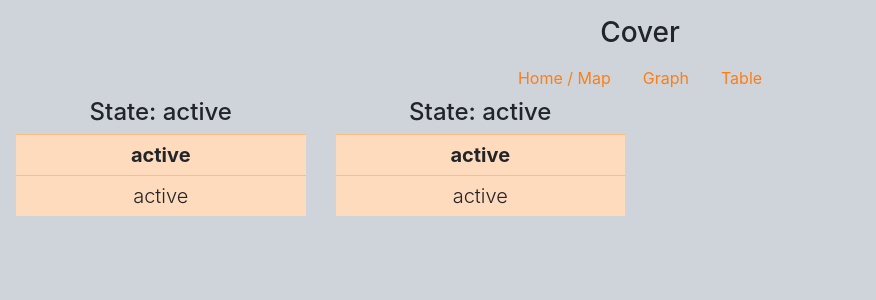
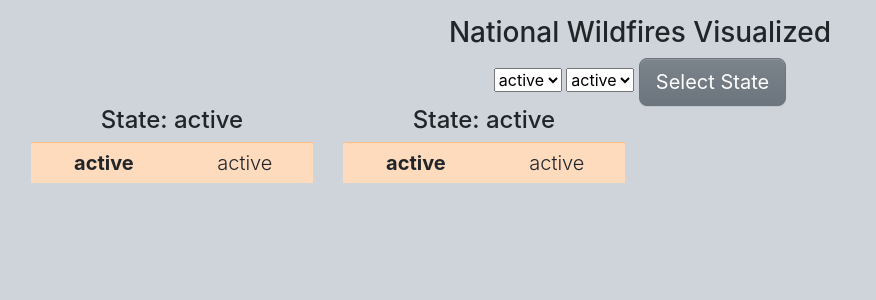
Before and after one commit to BryanSouza91/National-Wildfires-Visualized, a Flask app: template templates/table.html in a window 1280 px wide. Shown: the top 300 px of the page, without its empty margins (0-876 px from the left). Run offline with Flask 2, Linux system fonts and the light colour scheme; the template is opened without the code that fills it: most values are stand-ins (such as "Sample title", 1, 10 or a date in 2020); some libraries are stand-ins or nearby versions.

Commit message:
Figured out the form request handling in flask to build the table

```diff
--- a/app.py
+++ b/app.py
@@ -1,6 +1,6 @@
 import numpy as np
 import os
-from flask import Flask, jsonify, render_template
+from flask import Flask, jsonify, render_template, request
 from flask_pymongo import PyMongo
 from dtime import is_leap_year, ymd
 import pandas as pd
@@ -14,21 +14,43 @@ mongo = PyMongo(app)
 
 
 # Define Flask Routes
-@app.route("/")
+@app.route("/",methods=["GET","POST"])
 def home_page():
-    return render_template("index.html")
+    if request.method == "GET":
+        states = pd.DataFrame.from_records(mongo.db.fires.find({},{"STATE": 1}).limit(10000))
+        state_list = []
+        state_list = [state for state in states.STATE.unique()]
+        return render_template("index.html", data={"states": state_list})
+    if request.method == "POST":
+        states = pd.DataFrame.from_records(mongo.db.fires.find({},{"STATE": 1}).limit(10000))
+        state_list = []
+        state_list = [state for state in states.STATE.unique()]
+        state0 = request.form.get('state0')
+        state1 = request.form.get('state1')
+        df0 = pd.DataFrame.from_records(mongo.db.fires.find({"STATE": state0 },{"STAT_CAUSE_DESCR": 1}))
+        df1 = pd.DataFrame.from_records(mongo.db.fires.find({"STATE": state1 },{"STAT_CAUSE_DESCR": 1}))
+        return render_template("table.html", data={
+                                                "states": state_list,
+                                                "state": (state0,state1),
+                                                "causes": {
+                                                    "state0": df0.STAT_CAUSE_DESCR.value_counts(),
+                                                    "state1": df1.STAT_CAUSE_DESCR.value_counts()
+                                                    }
+                                                })
 
-@app.route("/table/<state0>/<state1>")
-def table_page(state0,state1):
-    df0 = pd.DataFrame.from_records(mongo.db.fires.find({"STATE": state0 }))
-    df1 = pd.DataFrame.from_records(mongo.db.fires.find({"STATE": state1 }))
-    return render_template("table.html", data={
-                                            "state": (state0,state1),
-                                            "causes": {
-                                                "state0": df0.STAT_CAUSE_DESCR.value_counts(),
-                                                "state1": df1.STAT_CAUSE_DESCR.value_counts()
-                                                }
-                                            })
+# @app.route("/",methods=["POST"])
+# def table():
+#     state0 = request.form.get('state0')
+#     state1 = request.form.get('state1')
+#     df0 = pd.DataFrame.from_records(mongo.db.fires.find({"STATE": state0 },{"STAT_CAUSE_DESCR": 1}))
+#     df1 = pd.DataFrame.from_records(mongo.db.fires.find({"STATE": state1 },{"STAT_CAUSE_DESCR": 1}))
+#     return render_template("table.html", data={
+#                                             "state": (state0,state1),
+#                                             "causes": {
+#                                                 "state0": df0.STAT_CAUSE_DESCR.value_counts(),
+#                                                 "state1": df1.STAT_CAUSE_DESCR.value_counts()
+#                                                 }
+#                                             })
 
 
 
--- a/templates/index.html
+++ b/templates/index.html
@@ -15,26 +15,28 @@
         <header class="masthead mb-auto">
             <div class="inner">
                 <h3 class="masthead-brand">National Wildfires Visualized</h3>
-                <nav class="nav nav-masthead justify-content-center">
-                    <a class="nav-link active" href="/">Home / Map</a>
-                    <a class="nav-link" href="graph">Graph</a>
-                    <a class="nav-link" href="table">Table</a>
-                </nav>
             </div>
         </header>
 
         <main role="main" class="inner cover">
-            <h1 class="cover-heading">
+            <div>
+                <form name="states" action="{{ url_for('home_page') }}" method="POST">
+                    <select name="state0">
+                        {% for state0 in data.states %}
+                        <option value="{{ state0 }}" SELECTED>{{ state0 }}</option>"
+                        {% endfor %}
+                    </select>
+                    <select name="state1">
+                        {% for state1 in data.states %}
+                        <option value="{{ state1 }}" SELECTED>{{ state1 }}</option>"
+                        {% endfor %}
+                    </select>
+                    <button type="submit" class="btn btn-lg btn-secondary">Select State</button>
+                </form>
+            </div>
+            <div class="container-fluid">{% block table %}{% endblock %}
+            </div>
 
-            </h1>
-            <p class="lead">
-
-
-            </p>
-            <p class="lead">
-                <a href="#" class="btn btn-lg btn-secondary">Show Map</a>
-                <!-- Hide map on page load, Show map on button click -->
-            </p>
         </main>
 
         <footer class="mastfoot mt-auto">
--- a/templates/table.html
+++ b/templates/table.html
@@ -1,29 +1,4 @@
-<!doctype html>
-<html lang="en">
-
-<head>
-    <meta charset="utf-8">
-    <meta name="viewport" content="width=device-width, initial-scale=1, shrink-to-fit=no">
-    <meta name="description" content="">
-    <title>National Wildfires Visualized</title>
-
-    <link href="{{ url_for('static',filename='css/bootstrap.min.css') }}" rel="stylesheet">
-</head>
-
-<body class="text-center">
-    <div class="cover-container d-flex w-100 h-100 p-3 mx-auto flex-column">
-        <header class="masthead mb-auto">
-            <div class="inner">
-                <h3 class="masthead-brand">Cover</h3>
-                <nav class="nav nav-masthead justify-content-center">
-                    <a class="nav-link active" href="/">Home / Map</a>
-                    <a class="nav-link" href="graph">Graph</a>
-                    <a class="nav-link" href="table">Table</a>
-                </nav>
-            </div>
-        </header>
-
-        <main role="main" class="inner cover">
+{% extends "index.html" %}{% block table %}
 <div class="row">
     <div class="lead col-3">
         <h4 class="cover-heading">State: {{ data.state[0] }}</h4>
@@ -31,8 +6,6 @@
             {% for k,v in data.causes.state0.items() %}
             <tr>
                 <th>{{ k }}</th>
-                        </tr>
-                        <tr>
                 <td>{{ v }}</td>
             </tr>
             {% endfor %}
@@ -44,22 +17,10 @@
             {% for k,v in data.causes.state1.items() %}
             <tr>
                 <th>{{ k }}</th>
-                        </tr>
-                        <tr>
                 <td>{{ v }}</td>
             </tr>
             {% endfor %}
         </table>
     </div>
 </div>
-        </main>
-
-        <footer class="mastfoot mt-auto">
-            <div class="inner">
-
-            </div>
-        </footer>
-    </div>
-</body>
-
-</html>
+{% endblock %}
```
Lines whose indentation alone changed are shown as unchanged.
